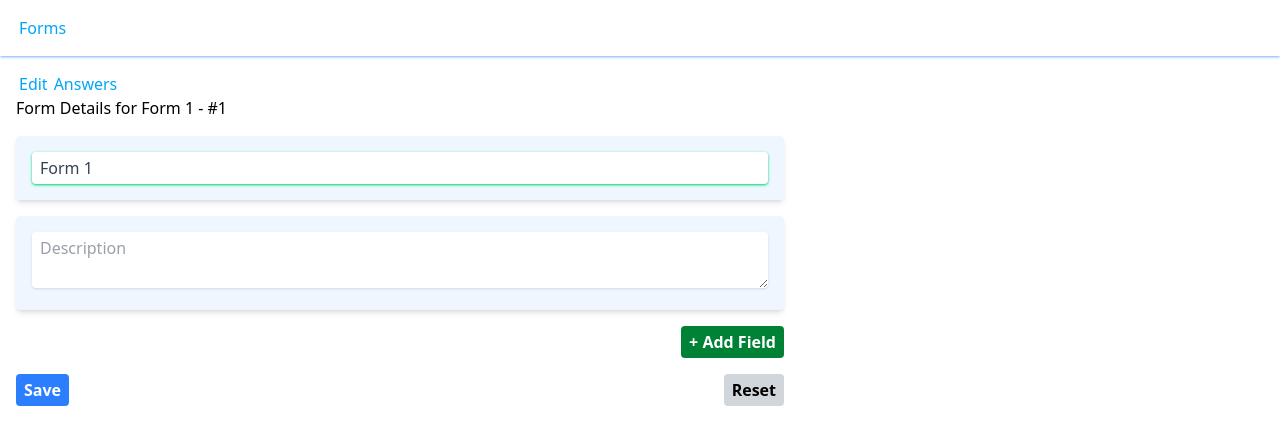
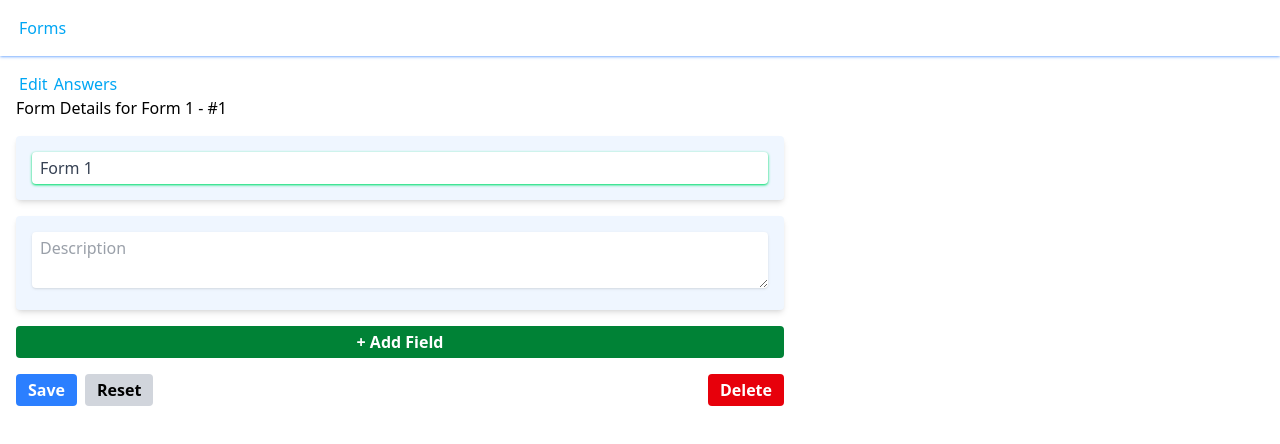
Before and after one commit to callebedrums/forms, a Vue app: page /1/edit in a window 1280 px wide. Shown: the top 444 px of the page. Built offline with nearby package versions, Linux system fonts and the light colour scheme.

Commit message:
reorganizing files

```diff
--- a/src/views/FormAnswerView.vue
+++ b/src/formAnswer/FormAnswerView.vue
@@ -1,4 +1,4 @@
-<script setup>
+<script setup lang="ts">
 import { defineProps, watchEffect, ref } from 'vue';
 
 // input props
--- a/src/components/FormEditor.vue
+++ b/src/formManager/FormEditor.vue
@@ -1,6 +1,9 @@
 <script setup lang="ts">
-import { FieldType, type Field, type Form } from '../types/form';
-import { defineProps, defineEmits, watchEffect, ref } from 'vue';
+import { defineEmits, defineProps, ref, watchEffect } from 'vue';
+
+import type { Field, Form} from '@/types/form';
+import { FieldType } from '@/types/form';
+
 import FormFieldEditor from './FormFieldEditor.vue';
 
 const { form } = defineProps<{
@@ -12,7 +15,8 @@ const editForm = ref<Form>({
 const fields = ref<Array<Field>>([]);
 
 const emit = defineEmits<{
-  save: [form: Form]
+  save: [form: Form],
+  delete: []
 }>()
 
 watchEffect(() => {
@@ -70,28 +74,40 @@ function reset() {
 
       <div class="mb-4 text-right">
         <button
-          class="bg-green-700 hover:bg-green-900 font-bold text-white py-1 px-2 rounded active:outline-green-900 active:outline-2 active:outline-offset-1"
+          class="bg-green-700 hover:bg-green-900 font-bold text-white py-1 px-2 w-full rounded active:outline-green-900 active:outline-2 active:outline-offset-1"
           type="button"
           @click="addField"
         >
           + Add Field
         </button>
       </div>
-      <div>
+      <div class="flex">
+        <div class="flex-auto">
           <button
-          class="bg-blue-500 hover:bg-blue-700 font-bold text-white py-1 px-2 rounded active:outline-blue-700 active:outline-2 active:outline-offset-1"
+            class="bg-blue-500 hover:bg-blue-700 font-bold text-white py-1 px-3 mr-2 rounded active:outline-blue-700 active:outline-2 active:outline-offset-1"
             type="submit"
           >
             Save
           </button>
           <button
-          class="bg-gray-300 hover:bg-gray-400 font-bold text-black py-1 px-2 rounded active:outline-gray-500 active:outline-2 active:outline-offset-1 float-right"
+            class="bg-gray-300 hover:bg-gray-400 font-bold text-black py-1 px-3 rounded active:outline-gray-500 active:outline-2 active:outline-offset-1"
             type="button"
             @click="reset"
           >
             Reset
           </button>
         </div>
+        <div class="flex-auto text-right">
+
+          <button
+            class="bg-red-600 hover:bg-red-700 font-bold text-white py-1 px-3 rounded active:outline-red-800 active:outline-2 active:outline-offset-1"
+            type="button"
+            @click="emit('delete')"
+          >
+            Delete
+          </button>
+        </div>
+      </div>
     </form>
   </div>
 </template>
--- a/src/components/FormFieldEditor.vue
+++ b/src/formManager/FormFieldEditor.vue
@@ -1,6 +1,8 @@
 <script setup lang="ts">
-import { FieldType, type Field } from '../types/form';
-import { ref, defineProps, defineEmits, watchEffect } from 'vue';
+import { defineEmits, defineProps, ref, watchEffect } from 'vue';
+
+import type { Field } from '@/types/form';
+import { FieldType } from '@/types/form';
 
 const {field, index} = defineProps<{
   field: Field
--- a/src/views/FormEditView.vue
+++ b/src/formManager/FormManagerView.vue
@@ -1,11 +1,11 @@
 <script setup lang="ts">
 import { ref, watchEffect } from 'vue';
-import { useRoute, useRouter, RouterLink } from 'vue-router';
+import { RouterLink, useRoute, useRouter } from 'vue-router';
 
-import FormEditor from '../components/FormEditor.vue';
+import type { Form } from '@/types/form';
+import { FormService } from '@/services/form.service';
 
-import type { Form } from '../types/form';
-import { FormService } from '../services/form.service';
+import FormEditor from './FormEditor.vue';
 
 const route = useRoute();
 const router = useRouter();
@@ -54,6 +54,11 @@ function save(f: Form) {
   });
 }
 
+function deleteForm(f: Form) {
+  FormService.instance.deleteForm(f).then(() => {
+    router.push({ name: 'forms-list'});
+  });
+}
 
 </script>
 <template>
@@ -64,7 +69,7 @@ function save(f: Form) {
   <div>
     <h2>Form Details for {{ form?.name }} - #{{ form?.id || 'New' }}</h2>
     <div v-if="!tab">
-      <FormEditor :form="form" @save="save"></FormEditor>
+      <FormEditor :form="form" @save="save" @delete="deleteForm(form)"></FormEditor>
     </div>
   </div>
 </template>
--- a/src/views/FormsListView.vue
+++ b/src/formManager/FormsListView.vue
@@ -1,7 +1,8 @@
 <script setup lang="ts">
 import { ref } from 'vue';
 import { RouterLink, RouterView } from 'vue-router';
-import type { Form } from '../types/form';
+
+import type { Form } from '@/types/form';
 import { FormService } from '@/services/form.service';
 
 const forms = ref<Array<Form>>([]);
--- a/src/services/form.service.ts
+++ b/src/services/form.service.ts
@@ -1,6 +1,6 @@
 import type { Form } from '../types/form';
 
-const forms: Array<Form> = [
+let forms: Array<Form> = [
   {
     id: '1',
     name: 'Form 1',
@@ -29,6 +29,12 @@ export class FormService {
   async save(form: Form): Promise<Form> {
     if (!form.id) return await this.post(form);
     return await this.update(form);
+  }
+
+  async deleteForm(form: Form): Promise<void> {
+    if (!form.id) return;
+
+    forms = forms.filter(f => f.id !== form.id);
   }
 
   /* *****
```
Also changed, not shown: src/router/index.ts (+4 -4 lines). Lines whose indentation alone changed are shown as unchanged.
